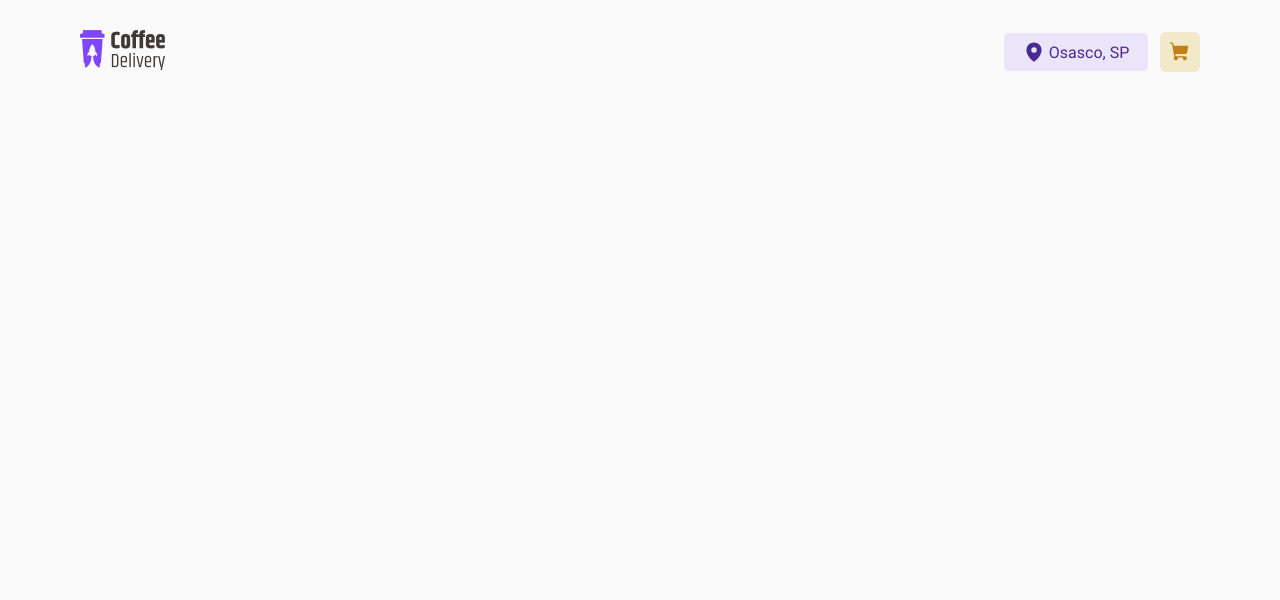
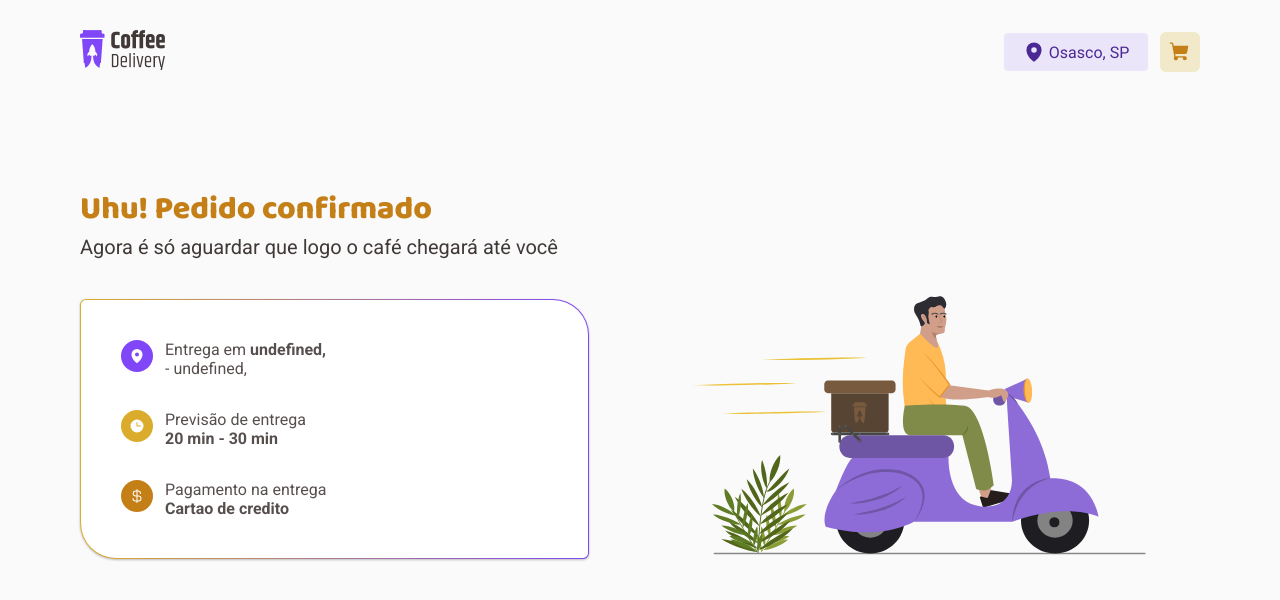
Before and after one commit to marioforcelli/coffee-delivery-ignite, a React (Vite) app: page /confirmed-order in a window 1280 px wide. Before the commit this address had no page. Shown: the top 600 px of the page. Built offline with nearby package versions, Linux system fonts and the light colour scheme.

Commit message:
first relese

```diff
--- a/src/components/CompleteOrderForm/CompleteOrderForm.tsx
+++ b/src/components/CompleteOrderForm/CompleteOrderForm.tsx
@@ -5,10 +5,12 @@ import AddressForm from './AddressForm/AddressForm';
 import styles from './styles.module.scss'
 import { yupResolver } from '@hookform/resolvers/yup';
 import * as yup from 'yup'
+import { useNavigate, useLocation } from 'react-router-dom'
 
 
 export default function CompleteOrderForm () {
 
+  const navigate = useNavigate()
 
   const addressSchema = yup.object({
     cep: yup.string().required('CEP não pode ser vazio'),
@@ -26,12 +28,29 @@ export default function CompleteOrderForm () {
   const confirmOrderForm = useForm({resolver : yupResolver(addressSchema)})
 
 
-  const {handleSubmit, formState:{errors}, getValues} = confirmOrderForm
+
+  const formSubmit = () => {
+
+    navigate('/confirmed-order', {
+      state: {
+        street: watchFields.street,
+        number: watchFields.number,
+        state: watchFields.state,
+        city: watchFields.city,
+        paymentMethods: watchFields.paymentMethods,
+        neighborhood: watchFields.neighborhood
+
+      } })
+  }
+
+
+  const {handleSubmit, watch } = confirmOrderForm
+  const watchFields = watch()
 
   return (
     <FormProvider {...confirmOrderForm} >
 
-      <form>
+      <form onSubmit={handleSubmit(formSubmit)}>
         <div className={styles.formContainer}>
           <div className={styles.formLeft}>
             <AddressForm />
--- /dev/null
+++ b/src/components/ConfirmedOrder/ConfirmedOrder.tsx
@@ -0,0 +1,68 @@
+import styles from './styles.module.scss'
+import {MapPin, CurrencyDollar, Clock} from 'phosphor-react'
+import illustration from '../../assets/illustration.svg'
+
+import { useLocation } from 'react-router-dom'
+
+export default function ConfirmedOrder() {
+
+  const location = useLocation()
+
+  return (
+    <div className={styles.container}>
+      <div className={styles.left}>
+        <div className={styles.pageTitle}>
+          <h1>Uhu! Pedido confirmado</h1>
+        </div>
+        <div className={styles.subTitle}>
+          <h2>Agora é só aguardar que logo o café chegará até você</h2>
+
+        </div>
+        <div className={styles.confirmedOrderDetails}>
+          <div className={styles.detailsItem}>
+            <div style={{backgroundColor: '#8047F8'}} className={styles.detailIcon}>
+              <MapPin size={16} color='#FFF' weight='fill'/>
+            </div>
+            <p>
+            Entrega em
+              <strong>
+                {` ${location.state?.street}, `}
+                {location.state?.number}
+              </strong>
+              <br/>
+              {location.state?.neighborhood} - {`${location.state?.city}, `} {location.state?.state}
+            </p>
+          </div>
+
+          <div className={styles.detailsItem}>
+            <div style={{backgroundColor: '#DBAC2C'}} className={styles.detailIcon}>
+              <Clock size={16} color='#FFF' weight='fill'/>
+            </div>
+            <p>
+                Previsão de entrega <br/>
+              <strong>20 min - 30 min</strong>
+            </p>
+          </div>
+
+          <div className={styles.detailsItem}>
+            <div style={{backgroundColor: '#C47F17'}} className={styles.detailIcon}>
+              <CurrencyDollar size={16} color='#FFF' weight='fill'/>
+            </div>
+
+            <p>
+                Pagamento na entrega <br/>
+              <strong>Cartao de credito</strong>
+            </p>
+          </div>
+
+          {location.state?.cep}
+        </div>
+      </div>
+      <div className={styles.right}>
+        <div>
+          <img src={illustration}/>
+        </div>
+      </div>
+    </div>
+  )
+}
--- /dev/null
+++ b/src/components/ConfirmedOrder/styles.module.scss
@@ -0,0 +1,95 @@
+@import '../../styles/global.scss';
+
+
+
+.container{
+    max-width: 70rem;
+    margin-left: auto;
+    margin-right: auto;
+    display: flex;
+    gap: 6.375rem;
+    margin-top: 5rem;
+
+}
+
+.left{
+    flex: 1;
+    display: flex;
+    flex-direction: column;
+    gap: 0.25;
+}
+
+.right{
+    flex: 1;
+    display: flex;
+    align-items: end;
+
+}
+
+.pageTitle{
+
+    display: flex;
+    flex-direction: column;
+
+    h1{
+        color: $yellow-800;
+        font-weight: 800;
+        font-size: 2rem;
+        font-family: 'Baloo 2', monospace;
+    }
+
+}
+
+
+h2{
+
+    font-size: $text-20;
+    font-weight: 400;
+    color: $gray-700;
+}
+
+.confirmedOrderDetails{
+    background: #FFF;
+    border: solid 1px transparent;
+    border-radius: 0.375rem 2.25rem;
+    background-clip: padding-box;
+    display: flex;
+    flex-direction: column;
+    gap: 2rem;
+    margin-top: 2.5rem;
+    padding: 2.5rem;
+    position: relative;
+
+
+    &:before {
+        position: absolute;
+        margin: -0.8px;
+        content: '' ;
+        z-index: -1;
+        top: 0; right: 0; bottom: 0; left: 0;
+        border-radius: inherit;
+        background: linear-gradient(to right, #DBAC2C, #8047F8);
+        filter: drop-shadow(0px 1px 1px rgba(0, 0, 0, 0.25));
+    }
+
+    .detailsItem{
+        display: flex;
+
+        p {
+            color: #574F4D;
+        }
+
+
+    }
+
+    .detailIcon{
+        width: 2rem;
+        height: 2rem;
+        border-radius: 62.5rem;
+        padding: 0.5rem;
+        display: flex;
+        align-items: center;
+        justify-items: center;
+        margin-right: 0.75rem;
+    }
+}
--- /dev/null
+++ b/src/pages/ConfirmedOrderPage.tsx
@@ -0,0 +1,11 @@
+import ConfirmedOrder from '../components/ConfirmedOrder/ConfirmedOrder';
+
+
+
+export default function ConfirmedOrderPage() {
+
+  return (
+    <>
+      <ConfirmedOrder/>
+    </>)
+}
--- a/src/routes/index.tsx
+++ b/src/routes/index.tsx
@@ -1,12 +1,14 @@
 import { Routes, Route } from 'react-router-dom';
 import Home from '../pages/Home';
 import CompleteOrder from '../pages/CompleteOrder';
+import ConfirmedOrder from '../pages/ConfirmedOrderPage'
 
 export default function AppRoutes(){
   return(
     <Routes>
       <Route element={<Home/>} path='/'/>
       <Route element={<CompleteOrder/>} path='/complete-order'/>
+      <Route element={<ConfirmedOrder/>} path='confirmed-order'/>
     </Routes>
   )
 }
```
Also changed, not shown: src/assets/illustration.svg (added).
